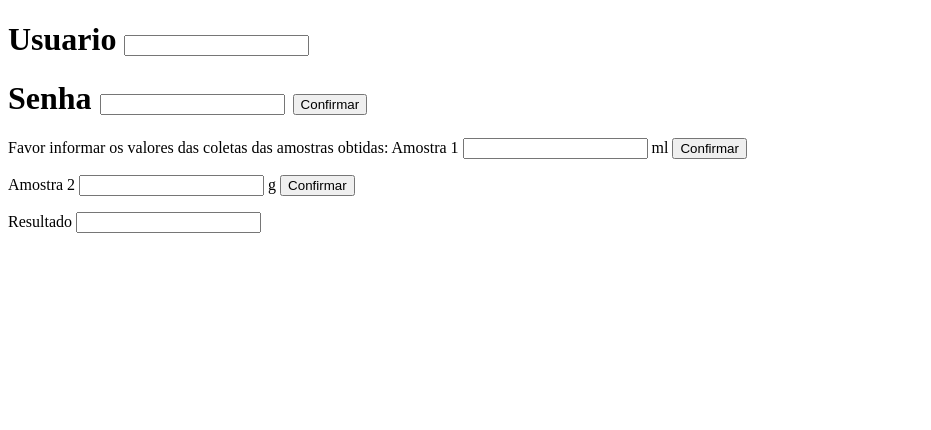
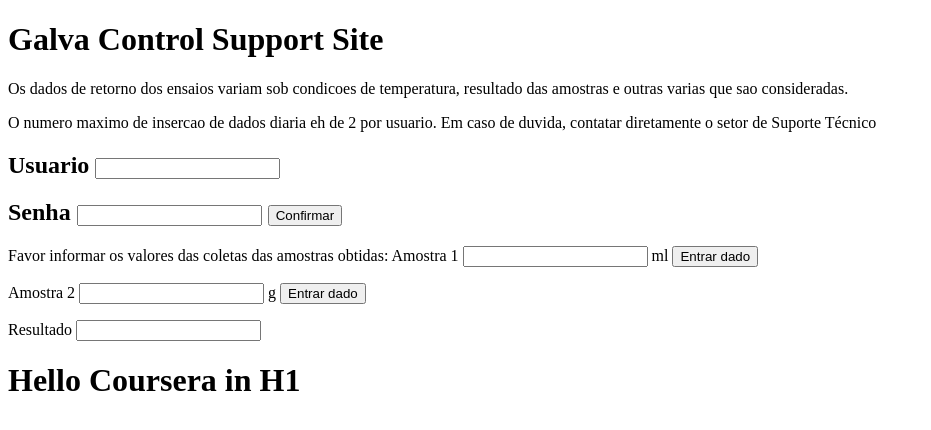
Before and after one commit to giorgiogoulart/coursera-test, a plain HTML site: page site/index.html in a window 1280 px wide. Shown: the whole page, without its empty margins (0-931 px from the left). Drawn offline with Linux system fonts and the light colour scheme.

Commit message:
first galva h23 corrected

```diff
--- a/site/index.html
+++ b/site/index.html
@@ -4,10 +4,22 @@
         <title>Galva Control</title>
     </head>
     <body>
-        <h1> Usuario <input></h1>
-        <h1> Senha <input> <button> Confirmar</button></h1>
-        <p>Favor informar os valores das coletas das amostras obtidas: Amostra 1 <input type="text" /> ml <button> Confirmar </button></p>
-<p>Amostra 2 <input type="text" /> g <button> Confirmar </button></p>
+        <h1> Galva Control Support Site</h1>
+        <p> Os dados de retorno dos ensaios variam sob condicoes de temperatura, resultado das amostras e outras varias que sao consideradas.</p>
+        <p> O numero maximo de insercao de dados diaria eh de 2 por usuario. Em caso de duvida, contatar diretamente o setor de Suporte Técnico</p>
+        <h2> Usuario <input></h2>
+        <h2> Senha <input> <button> Confirmar </button></h2>
+        <p>Favor informar os valores das coletas das amostras obtidas: Amostra 1 <input type="text" /> ml <button> Entrar dado </button></p>
+<p>Amostra 2 <input type="text" /> g <button> Entrar dado </button></p>
 <p>Resultado <input> </input></p>
     </body>
 </html>
+
+<html>
+    <head>
+        <title>Hello Coursera</title>
+    </head>
+    <body>
+        <h1> Hello Coursera in H1</h1>
+    </body>
+</html>
```
